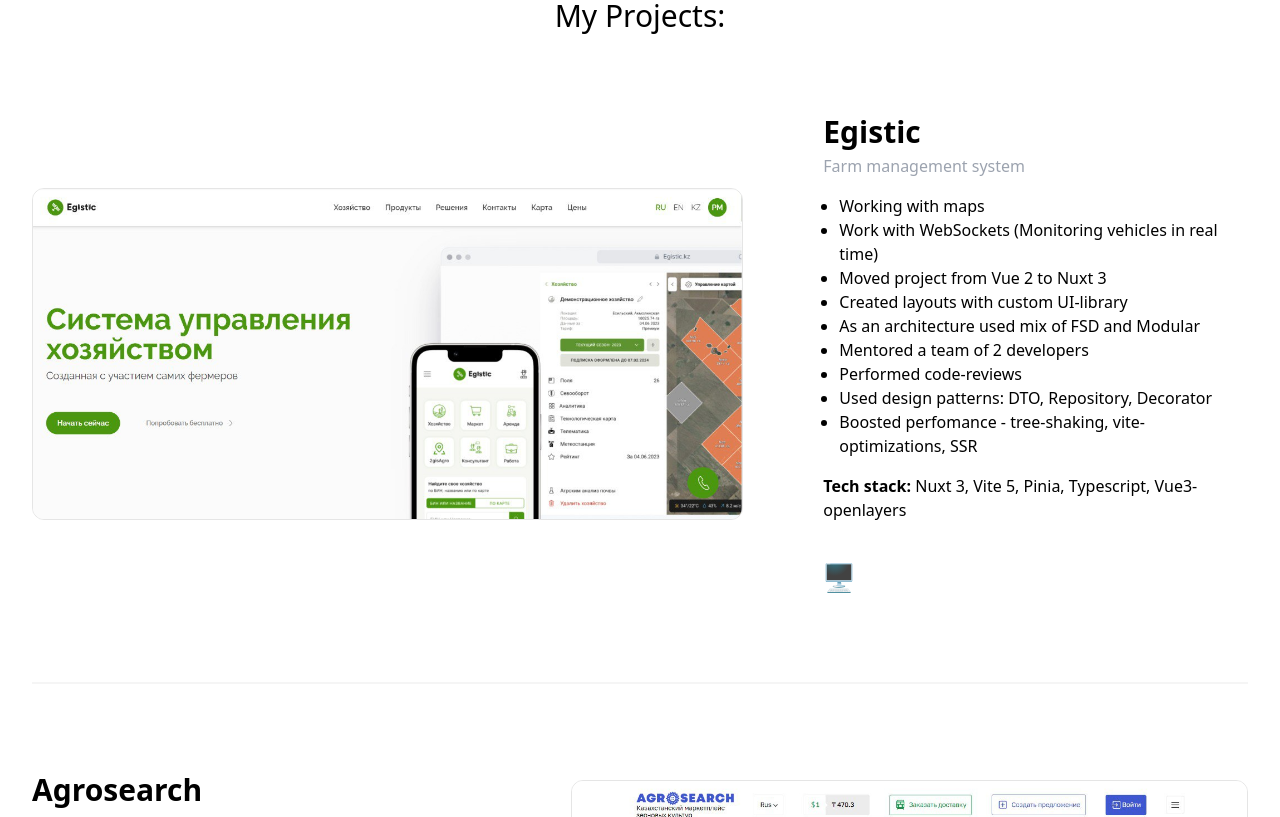
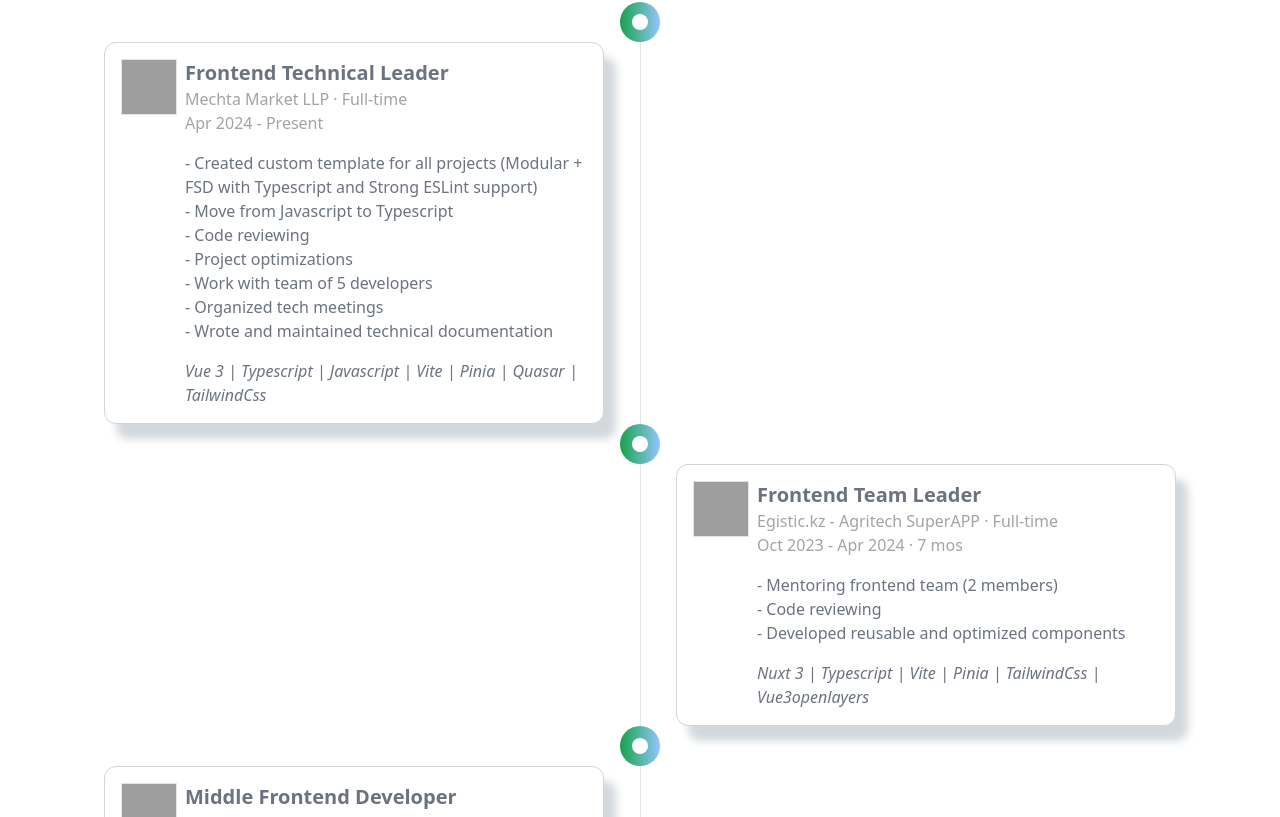
Before and after one commit to dropdead619/w4sted-portfolio-page, a Nuxt app: page / in a window 1280 px wide. Shown: the part 1063-1880 px from the top of the page. Built offline with nearby package versions, Linux system fonts and the light colour scheme; grey boxes are pictures that could not be loaded.

Commit message:
feat: add experience timeline

```diff
--- /dev/null
+++ b/components/blocks/ExperienceBlock.vue
@@ -0,0 +1,106 @@
+<template>
+    <section id="experience" class="py-10">
+        <BaseTimeline class="container mx-auto w-fit" :timelineItems />
+    </section>
+</template>
+
+<script setup lang="ts">
+import type { ITimelineItem } from '~/types';
+import BaseTimeline from '../ui/BaseTimeline.vue';
+
+const { t } = useI18n();
+
+const timelineItems = [
+    {
+        id: 0,
+        dates: 'Apr 2024 - Present',
+        title: 'Frontend Technical Leader',
+        company: 'Mechta Market LLP · Full-time',
+        companyImg: 'https://media.licdn.com/dms/image/C560BAQH8pWD5_jrIrg/company-logo_200_200/0/1650273388701/mechta_logo?e=1730332800&v=beta&t=YSAUfJC68MmgB4FG8XJvHnYCwqRHwoFYA-95_vzHmg0',
+        mainPointsList: [
+            'Created custom template for all projects (Modular + FSD with Typescript and Strong ESLint support)',
+            'Move from Javascript to Typescript',
+            'Code reviewing',
+            'Project optimizations',
+            'Work with team of 5 developers',
+            'Organized tech meetings',
+            'Wrote and maintained technical documentation',
+        ],
+        stack: ['Vue 3', 'Typescript', 'Javascript', 'Vite', 'Pinia', 'Quasar', 'TailwindCss'],
+    },
+    {
+        id: 1,
+        dates: 'Oct 2023 - Apr 2024 · 7 mos',
+        title: 'Frontend Team Leader',
+        company: 'Egistic.kz - Agritech SuperAPP · Full-time',
+        companyImg: 'https://media.licdn.com/dms/image/D4E0BAQEMEld9n_XHsw/company-logo_200_200/0/1689135569054?e=1730332800&v=beta&t=TTM3F0SmQlvuJFkhRJlJPEQVmEepTpzf5SMKP4eDo-c',
+        mainPointsList: [
+            'Mentoring frontend team (2 members)',
+            'Code reviewing',
+            'Developed reusable and optimized components',
+        ],
+        stack: ['Nuxt 3', 'Typescript', 'Vite', 'Pinia', 'TailwindCss', 'Vue3openlayers'],
+    },
+    {
+        id: 2,
+        dates: 'May 2023 - Oct 2024 · 6 mos',
+        title: 'Middle Frontend Developer',
+        company: 'Egistic.kz - Agritech SuperAPP · Full-time',
+        companyImg: 'https://media.licdn.com/dms/image/D4E0BAQEMEld9n_XHsw/company-logo_200_200/0/1689135569054?e=1730332800&v=beta&t=TTM3F0SmQlvuJFkhRJlJPEQVmEepTpzf5SMKP4eDo-c',
+        mainPointsList: [
+            'Move project from Vue 2 to Nuxt 3 ',
+            'Introduced new architecture (Modular + FSD)',
+            'Project optimizations',
+            'SEO optimizations',
+        ],
+        stack: ['Nuxt 3', 'Typescript', 'Vite', 'Pinia', 'TailwindCss', 'Vue3openlayers'],
+    },
+    {
+        id: 3,
+        dates: 'Sep 2022 - May 2023 · 9 mos',
+        title: 'Middle Frontend Developer',
+        company: 'Rocket Firm | IT production company · Full-time',
+        companyImg: 'https://media.licdn.com/dms/image/D4E0BAQE4CSWpnbKUwA/company-logo_200_200/0/1713160767731/therockettech_logo?e=1730332800&v=beta&t=RNX916fP4vJ-th0H28Vs7G6Ve0G3to5JMUULSjOYKjk',
+        mainPointsList: [
+            t('projectsBlock.capacitorBuild'),
+            t('projectsBlock.uiLibCustom'),
+            'Developed multiple projects',
+            'Developed reusable and optimized components',
+        ],
+        stack: ['Nuxt 2/3', 'Vue 2/3', 'Capacitor', 'Typescript', 'Vite/Webpack', 'Pinia/Vuex', 'SCSS', 'TailwindCss'],
+    },
+    {
+        id: 4,
+        dates: 'Nov 2021 - Sep 2022 · 11 mos',
+        title: 'Junior Frontend Developer',
+        company: 'QLT LLP · Full-time',
+        companyImg: 'https://media.licdn.com/dms/image/C4D0BAQESIqIotd2rDQ/company-logo_200_200/0/1630513077759/qlt_llp_logo?e=1730332800&v=beta&t=UGcXJkvUNga2lIANbercAB16IWthMrpd2LT0-PtFCsk',
+        mainPointsList: [
+            'Developed and maintained frontend features and functionality for CRM projects using VueJs, TypeScript, JavaScript, HTML, CSS, SCSS, and Tailwind.',
+            'Collaborated with the development team to design and implement new features and enhancements, as well as troubleshoot and debug issues.',
+            'Worked closely with the design team to ensure a seamless integration of user interface and user experience design into the final product.',
+            'Participated in code reviews and provided constructive feedback to ensure code quality and maintainability.',
+            'Stayed up-to-date with new technologies and industry trends and proposed ways to improve the product and development process.',
+            'Implemented a responsive design for a complex CRM project, resulting in an improved user experience across multiple devices.',
+            'Introduced and implemented Tailwind CSS for a large-scale CRM project, resulting in a streamlined development process and improved code consistency.',
+        ],
+        stack: ['Vue 2/3', 'Typescript', 'Vite/Webpack', 'Pinia/Vuex', 'SCSS', 'TailwindCss'],
+    },
+    {
+        id: 5,
+        dates: 'Dec 2020 - Oct 2021 · 11 mos',
+        title: 'Freelance Software Engineer',
+        company: 'Freelance Remote',
+        companyImg: 'https://cdn2.iconfinder.com/data/icons/occupations-2/500/occupation-33-512.png',
+        mainPointsList: [
+            'Developed Landing sites, small applications',
+            'Worked closely with UX/UI designers',
+            'Worked closely with the design team to ensure a seamless integration of user interface and user experience design into the final product.',
+            'Created builds for Android and IOS',
+            'Connected APIs',
+        ],
+        stack: ['Vue 2', 'Nuxt 2', 'Javascript', 'Typescript', 'Webpack', 'Vuex', 'SCSS'],
+    },
+] as ITimelineItem[]
+
+</script>
--- a/components/layouts/MainContent.vue
+++ b/components/layouts/MainContent.vue
@@ -2,6 +2,7 @@
     <main class="mt-16 dark:bg-neutral-700">
         <BlocksAboutBlock />
         <BlocksSkillsBlock />
+        <BlocksExperienceBlock />
         <BlocksProjectsBlock />
     </main>
 </template>
--- /dev/null
+++ b/components/ui/BaseTimeline.vue
@@ -0,0 +1,60 @@
+<template>
+    <ul class="py-1 px-2 text-gray-500 flex flex-col">
+        <li v-for="(item, i) in timelineItems" :key="item.id" class="relative flex flex-row gap-4">
+            <div class="hidden flex-col items-center md:flex" :class="{
+                'order-1': i % 2 === 0,
+                'order-2': i % 2 !== 0,
+            }">
+                <div
+                    class="w-10 max-h-10 h-full flex items-center justify-center bg-gradient-to-r from-green-600 to-blue-300  rounded-full">
+                    <div class="w-4 h-4 rounded-full bg-white"></div>
+                </div>
+                <div class="bg-neutral-200 h-full w-[1px]"></div>
+                <div v-if="i === timelineItems.length - 1" class="bg-neutral-300 w-full h-[1px]"></div>
+            </div>
+
+            <div class="w-[500px] hidden md:flex" :class="{
+                'order-1': i % 2 === 0,
+            }"></div>
+
+            <div class="relative flex gap-2 w-[500px] p-4 mt-10 rounded-xl border border-neutral-300 bg-white" :class="{
+                'order-3': i % 2 !== 0,
+            }" :style="{
+                boxShadow: '12px 15px 8px 0px rgba(34, 60, 80, 0.2)',
+            }">
+                <NuxtImg width="56" height="56" class="w-14 h-14 border border-neutral-200" format="webp"
+                    :src="item.companyImg" :alt="item.company">
+                </NuxtImg>
+
+                <div>
+                    <div>
+                        <h3 class="font-bold text-xl">{{ item.title }}</h3>
+                        <p class="text-neutral-400">{{ item.company }}</p>
+                        <time class="text-neutral-400">{{ item.dates }}</time>
+                    </div>
+                    <ul class="mt-4">
+                        <li v-for="pointItem in item.mainPointsList">
+                            - {{ pointItem }}
+                        </li>
+                    </ul>
+
+                    <div class="mt-4 font-medium italic">
+                        <span v-for="skill, i in item.stack" :key="skill">
+                            {{ skill }}
+                            <template v-if="i !== item.stack.length - 1"> | </template>
+                        </span>
+                    </div>
+                </div>
+
+            </div>
+        </li>
+    </ul>
+</template>
+
+<script setup lang="ts">
+import type { ITimelineItem } from '~/types';
+
+defineProps<{
+    timelineItems: ITimelineItem[]
+}>()
+</script>
```
Also changed, not shown: types.ts (+10 -0 lines).
